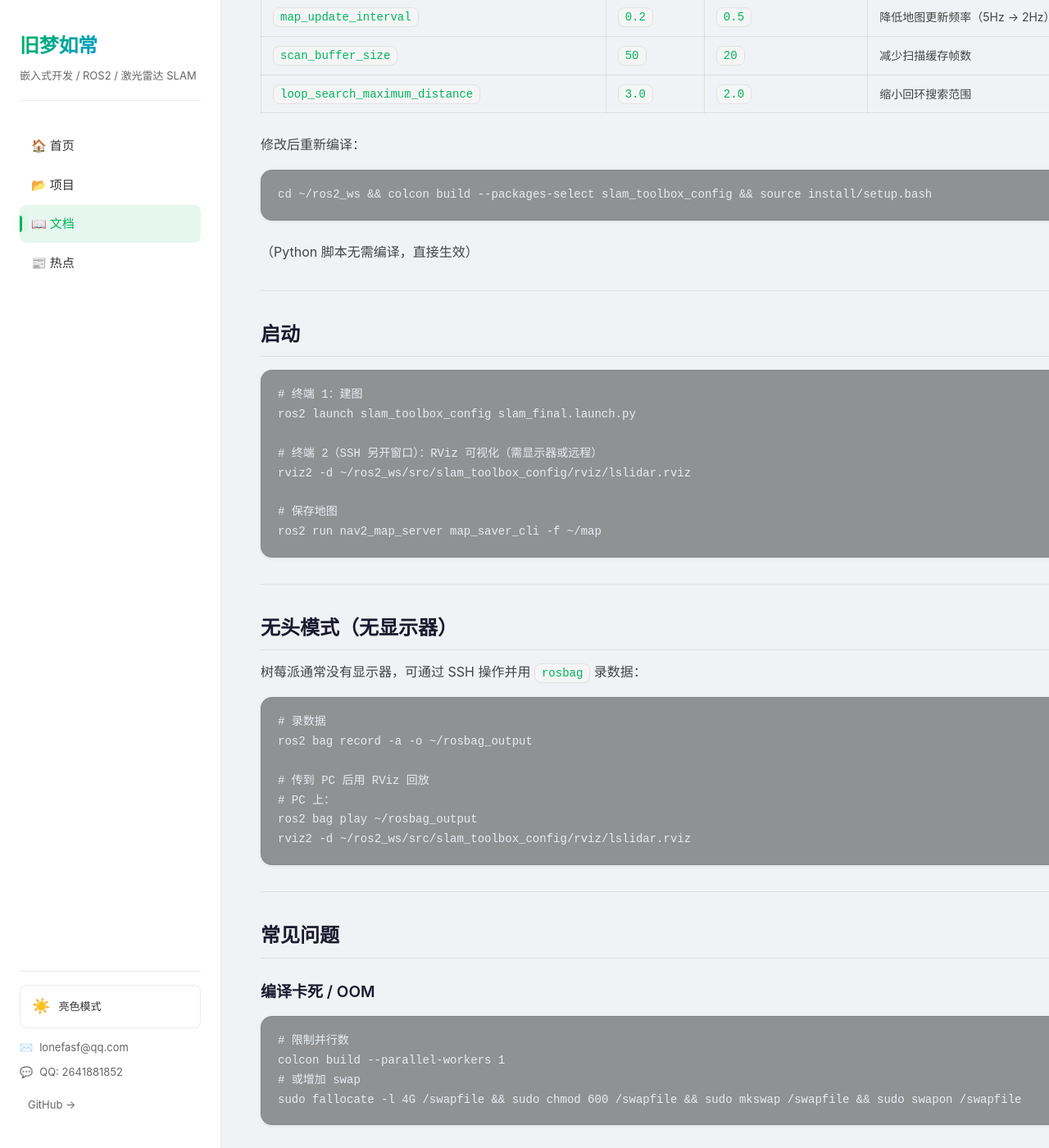
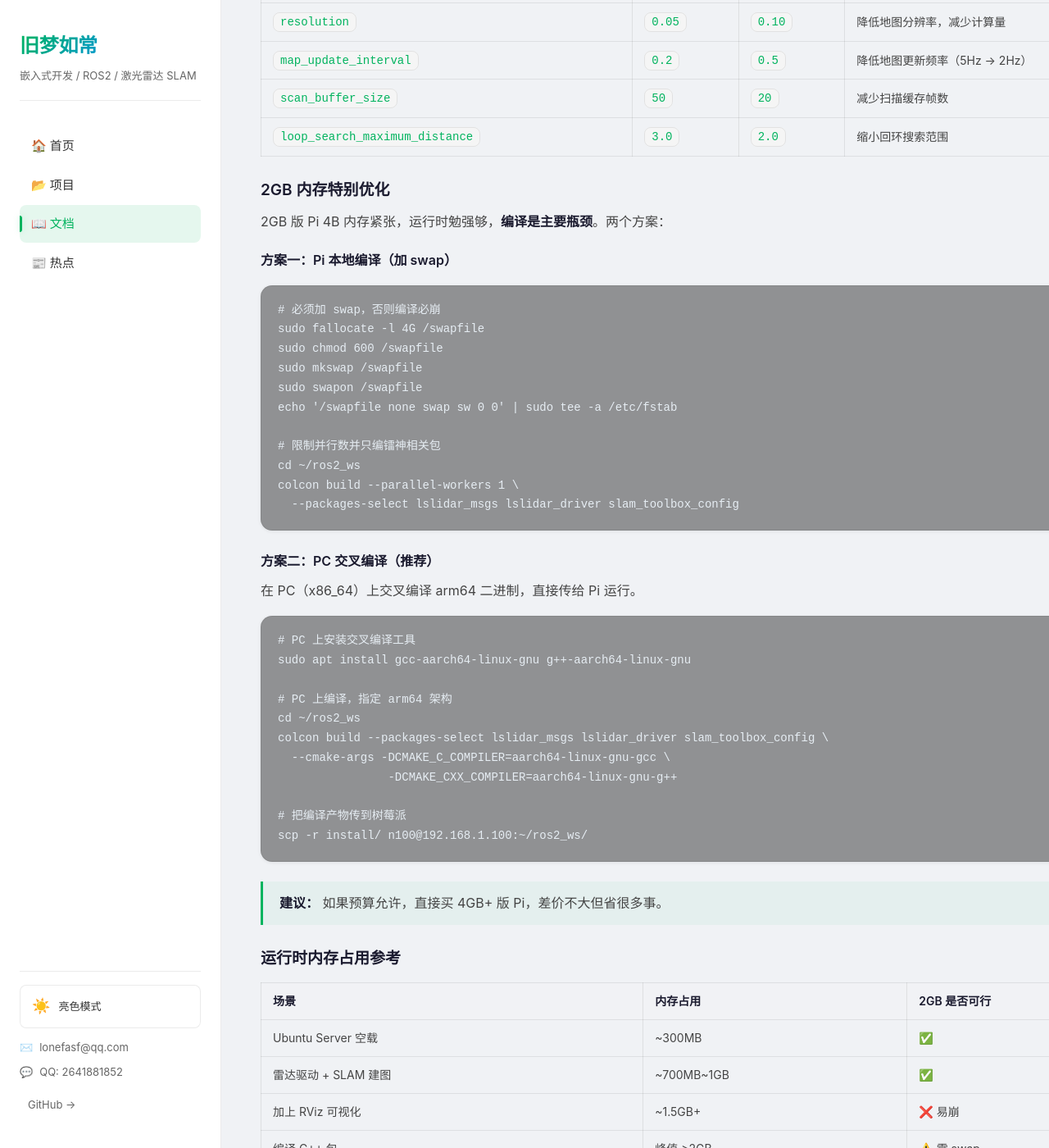
Before and after one commit to LONEFORME/LONEFORME.github.io, a Jekyll site: the page built from docs/rpi4_deploy.md, in a window 1280 px wide and 1400 px high, scrolled down 2855 px. Shown: the whole window at 82% size. Built offline with Jekyll 4.4.1, drawn with Linux system fonts in a browser that asks for light colours; some of the changed text lies outside the part shown.

Commit message:
sync: 同步树莓派部署文档

````diff
--- a/docs/rpi4_deploy.md
+++ b/docs/rpi4_deploy.md
@@ -13,7 +13,7 @@ title: 树莓派 4B 部署
 
 | 项目 | 要求 |
 |------|------|
-| 硬件 | Raspberry Pi 4B（建议 4GB+ RAM） |
+| 硬件 | Raspberry Pi 4B（2GB 可用，建议 4GB+） |
 | 系统 | Ubuntu Server 22.04 LTS (ARM64) |
 | ROS2 | Humble |
 | 存储 | 32GB+ SD 卡或 SSD |
@@ -105,22 +105,73 @@ sudo udevadm trigger
 
 ---
 
-## 调优（Pi 4B 性能优化）
+## 调优
 
-Pi 4B CPU 性能有限，建议调整 SLAM 参数降低负载：
+### CPU 优化（所有 Pi 4B）
+
+Pi 4B CPU 性能有限，调整 SLAM 参数降低负载：
 
 ```bash
 nano ~/ros2_ws/src/slam_toolbox_config/config/slam_final.yaml
 ```
 
-| 参数 | 默认值 | 建议值（Pi 4B） | 说明 |
-|------|--------|-----------------|------|
+| 参数 | 默认值 | 建议值 | 说明 |
+|------|--------|--------|------|
 | `resolution` | `0.05` | `0.10` | 降低地图分辨率，减少计算量 |
 | `map_update_interval` | `0.2` | `0.5` | 降低地图更新频率（5Hz → 2Hz） |
 | `scan_buffer_size` | `50` | `20` | 减少扫描缓存帧数 |
 | `loop_search_maximum_distance` | `3.0` | `2.0` | 缩小回环搜索范围 |
 
-修改后重新编译：
+### 2GB 内存特别优化
+
+2GB 版 Pi 4B 内存紧张，运行时勉强够，**编译是主要瓶颈**。两个方案：
+
+#### 方案一：Pi 本地编译（加 swap）
+
+```bash
+# 必须加 swap，否则编译必崩
+sudo fallocate -l 4G /swapfile
+sudo chmod 600 /swapfile
+sudo mkswap /swapfile
+sudo swapon /swapfile
+echo '/swapfile none swap sw 0 0' | sudo tee -a /etc/fstab
+
+# 限制并行数并只编镭神相关包
+cd ~/ros2_ws
+colcon build --parallel-workers 1 \
+  --packages-select lslidar_msgs lslidar_driver slam_toolbox_config
+```
+
+#### 方案二：PC 交叉编译（推荐）
+
+在 PC（x86_64）上交叉编译 arm64 二进制，直接传给 Pi 运行。
+
+```bash
+# PC 上安装交叉编译工具
+sudo apt install gcc-aarch64-linux-gnu g++-aarch64-linux-gnu
+
+# PC 上编译，指定 arm64 架构
+cd ~/ros2_ws
+colcon build --packages-select lslidar_msgs lslidar_driver slam_toolbox_config \
+  --cmake-args -DCMAKE_C_COMPILER=aarch64-linux-gnu-gcc \
+                -DCMAKE_CXX_COMPILER=aarch64-linux-gnu-g++
+
+# 把编译产物传到树莓派
+scp -r install/ n100@192.168.1.100:~/ros2_ws/
+```
+
+> **建议：** 如果预算允许，直接买 4GB+ 版 Pi，差价不大但省很多事。
+
+### 运行时内存占用参考
+
+| 场景 | 内存占用 | 2GB 是否可行 |
+|------|----------|-------------|
+| Ubuntu Server 空载 | ~300MB | ✅ |
+| 雷达驱动 + SLAM 建图 | ~700MB~1GB | ✅ |
+| 加上 RViz 可视化 | ~1.5GB+ | ❌ 易崩 |
+| 编译 C++ 包 | 峰值 >2GB | ⚠️ 需 swap |
+
+### 修改后重新编译
 
 ```bash
 cd ~/ros2_ws && colcon build --packages-select slam_toolbox_config && source install/setup.bash
````
